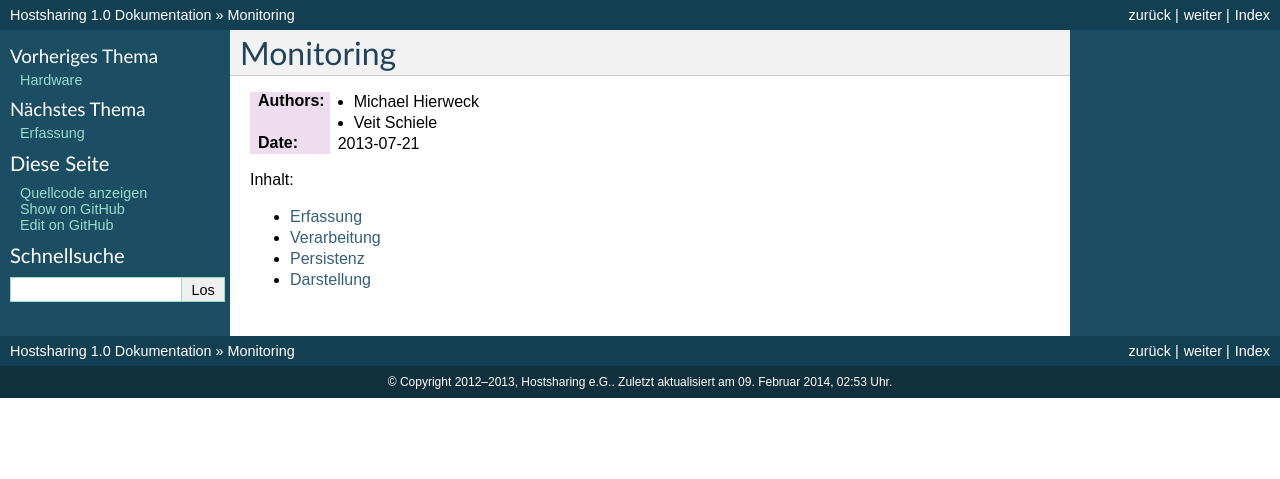
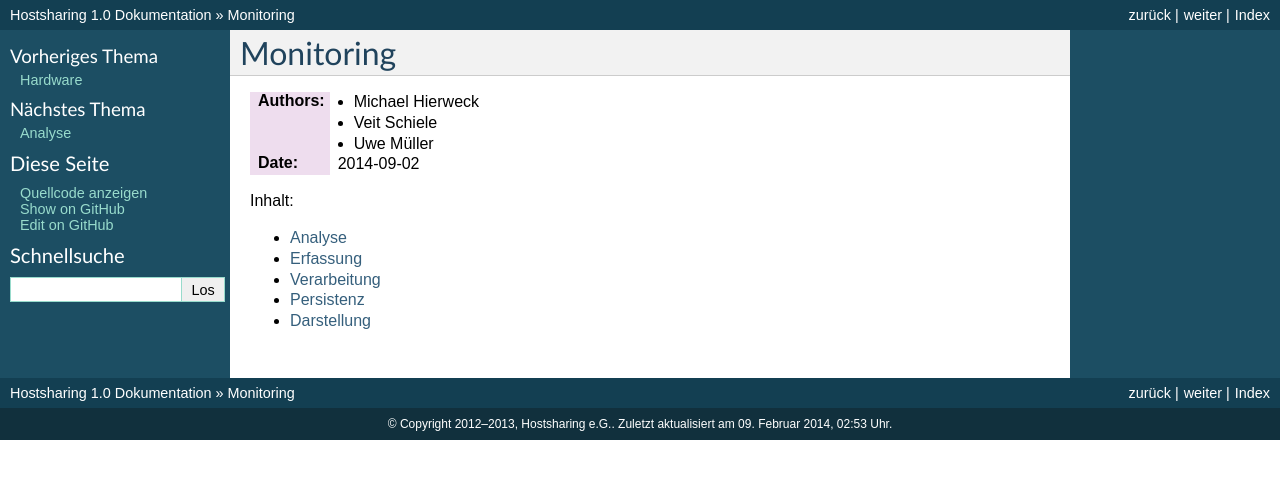
Before and after one commit to hostsharing/hs.docs.users, a Sphinx documentation site: the page built from source/monitoring/index.rst, in a window 1280 px wide. Shown: the top 479 px of the page. Built offline with Sphinx 7.4.7, drawn with Linux system fonts in a browser that asks for light colours; pages that are not in the unit, such as notebooks, are missing from menus.

Commit message:
add analyse to toc

```diff
--- a/source/monitoring/index.rst
+++ b/source/monitoring/index.rst
@@ -4,13 +4,16 @@ Monitoring
 
 :Authors: - Michael Hierweck
           - Veit Schiele
-:Date: 2013-07-21
+          - Uwe Müller
+
+:Date: 2014-09-02
 
 Inhalt:
 
 .. toctree::
     :maxdepth: 1
 
+    analyse
     erfassung
     verarbeitung
     persistenz
```
